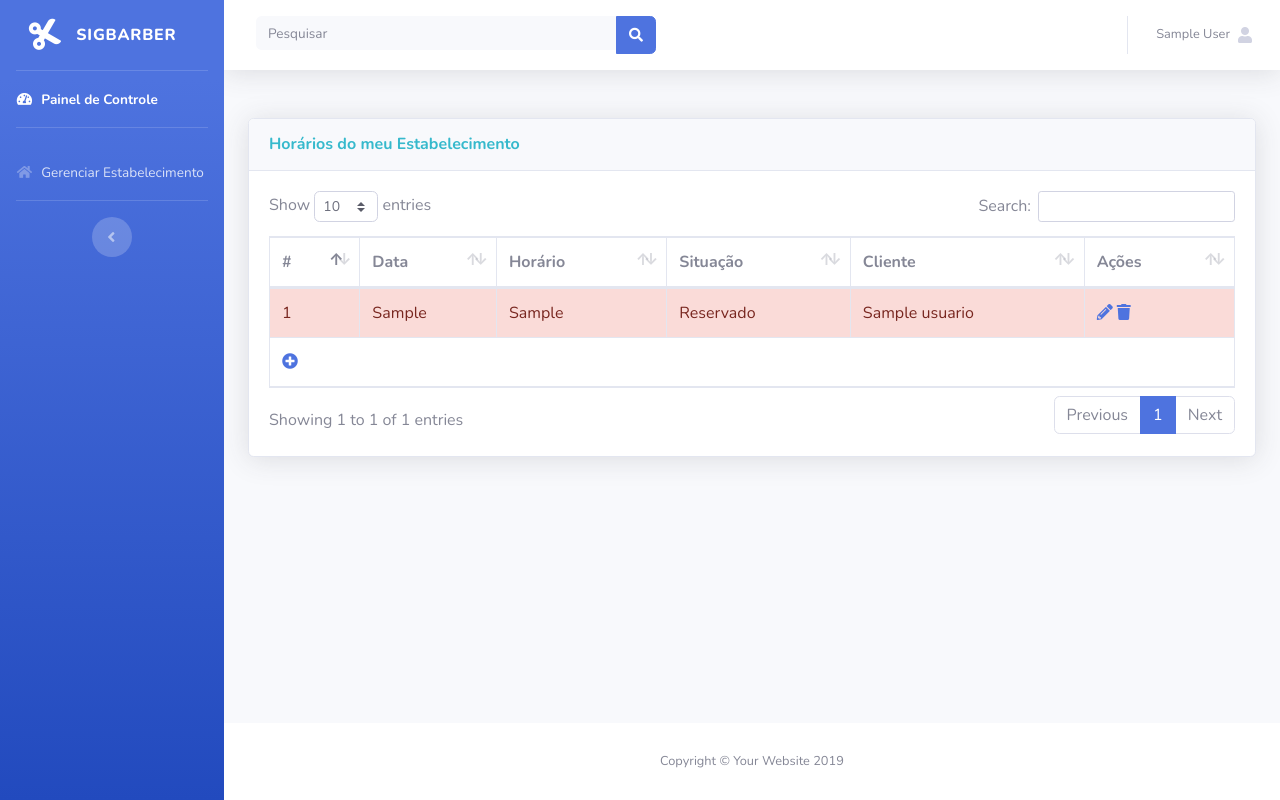
After one commit to alanIF/Sig_Barbearia, a PHP site: page /EST_listar.php in a window 1280 px wide. The commit adds this page. Run offline with PHP 8.4, Linux system fonts and the light colour scheme; the visitor is signed in with stand-in values (Sample User, id 1); tables that the repository leaves empty hold one stand-in row (values such as "Sample post").

Commit message:
Listar Horarios do Estabelecimento

```diff
--- /dev/null
+++ b/Controller/EstabelecimentoController.php
@@ -0,0 +1,20 @@
+<?php
+
+/*
+ * To change this license header, choose License Headers in Project Properties.
+ * To change this template file, choose Tools | Templates
+ * and open the template in the editor.
+ */
+
+/**
+ * Description of EstabelecimentoControllerr
+ *
+ * @author admin
+ */
+class EstabelecimentoController {
+    // lista os horários do estabelecimento do usuario
+    public function listar($id_usuario){
+        require_once './Model/Estabelecimento.php';
+        return listarHorarios($id_usuario);
+    }
+}
--- /dev/null
+++ b/EST_listar.php
@@ -0,0 +1,99 @@
+<?php
+    include("head.php");
+?>
+
+        <!-- Begin Page Content -->
+        <div class="container-fluid">
+
+          <!-- Page Heading -->
+          <div class="d-sm-flex align-items-center justify-content-between mb-4">
+          </div>
+
+
+
+
+          <!-- Content Row -->
+          <div class="row">
+
+            <!-- Content Column -->
+            <div class="col-lg-12 mb-6">
+
+              <!-- Project Card Example -->
+              <div class="card shadow mb-4">
+                <div class="card-header py-3">
+                  <h6 class="m-0 font-weight-bold text-info">Horários do meu Estabelecimento</h6>
+                </div>
+                <div class="card-body">
+                    <div class="table-responsive">
+                <table class="table table-bordered" id="dataTable" width="100%" cellspacing="0">
+                  <thead>
+                    <tr>
+                      <th>#</th>
+                      <th>Data</th>
+                      <th>Horário</th>
+                      <th>Situação</th>
+                      <th>Cliente</th>
+                      <th>Ações</th>
+                    </tr>
+                  </thead>
+                  <tfoot>
+                    <tr>
+                        <th colspan="6"><a href="EST_cadastrar.php"><i class="fa fa-plus-circle"></i></a></th>
+
+                    </tr>
+                  </tfoot>
+                  <tbody>
+                    <?php
+                        require_once './Controller/EstabelecimentoController.php';
+                        $objControl = new EstabelecimentoController();
+                        $dados=$objControl->listar($_SESSION['id_usuario']);
+                        $tamanho = count($dados);
+                        if ($tamanho > 0) {
+                        for ($i = 0; $i < $tamanho; $i++) {
+                                    if($dados[$i]['situacao']==0){
+                                        echo "<tr class='alert alert-success'>";
+                                        $situacao="Disponível";
+                                    }else{
+                                       echo "<tr class='alert alert-danger'>";
+                                        $situacao="Reservado";
+                                    }
+
+                                    echo"<td>" . $dados[$i]['id'] . "</td>";
+
+                                    echo"<td>" . $dados[$i]['dia'] . "</td>";
+                                    echo"<td>" . $dados[$i]['horario'] . "</td>";
+                                    echo"<td>" . $situacao . "</td>";
+                                    if($dados[$i]['cliente']==NULL){
+                                    echo"<td>Horário ainda não foi reservado!</td>";
+
+                                    }else{
+                                        echo"<td>" . $dados[$i]['cliente'] . "</td>";
+
+                                    }
+                                    echo"<td>  <a href=EST_editar.php?id=" . $dados[$i]['id'] . "><i class='fa fa-pencil-alt' title='Editar horário'  aria-hidden='true'></i></a>
+                                      <a onclick='return confirmar();' href=EST_excluir.php?id=" . $dados[$i]['id'] . "><i class='fa fa-trash' title='Excluir horário'  aria-hidden='true'></i></a></td></tr>";
+
+                        }
+
+                        }
+                    ?>
+                  </tbody>
+                </table>
+              </div>
+                </div>
+              </div>
+
+
+
+            </div>
+
+
+          </div>
+
+        </div>
+        <!-- /.container-fluid -->
+
+     <?php
+        include("footer.php");
+
+     ?>
--- /dev/null
+++ b/Model/Estabelecimento.php
@@ -0,0 +1,21 @@
+<?php
+
+function listarHorarios($id_usuario){
+    require_once 'connect.php';
+    $conn = F_conect();
+    $result = mysqli_query($conn, "Select h.id id,h.dia dia,h.horario horario,h.situacao situacao,(Select nome from usuario where id=h.id_cliente) cliente from horario h, estabelecimento e,usuario u where h.id_estabelecimento=e.id and e.id_usuario=u.id and u.id='".$id_usuario."'");
+    $i = 0;
+    $horarios= array();
+    if (mysqli_num_rows($result)) {
+        while ($row = $result->fetch_assoc()) {
+                $horarios[$i]['id'] = $row['id'];
+                $horarios[$i]['dia'] = $row['dia'];
+                $horarios[$i]['horario'] = $row['horario'];
+                $horarios[$i]['situacao'] = $row['situacao'];
+                $horarios[$i]['cliente'] = $row['cliente'];
+                $i++;
+            }
+        }
+   $conn->close();
+   return $horarios;
+}
--- a/Model/Usuario.php
+++ b/Model/Usuario.php
@@ -10,13 +10,14 @@ function logar($email, $senha) {
 
         while ($row = $result->fetch_assoc()) {
             $id_usuario = $row["id"];
-            $admin=$row['tipo'];
+            $tipo=$row['tipo'];
             $nome=$row['nome'];
         }
         //fim teste
         $_SESSION['nome']=$nome;
         $_SESSION['usuario'] = $email;
         $_SESSION['id_usuario'] = $id_usuario;
+        $_SESSION['tipo']=$tipo;
         $_SESSION['ativo'] = true;
 
 
--- a/Model/connect.php
+++ b/Model/connect.php
@@ -37,8 +37,8 @@ window.location.href = 'javascript:window.history.go(-1);';
 
     }
     function permissao(){
-    if($_SESSION['permissao']==1){
-        return TRUE;
+    if($_SESSION['tipo']==1){
+        return 1;
     }
-    return FALSE;
+    return 2;
 }
--- a/db/bd_ge.sql
+++ b/db/bd_ge.sql
@@ -19,7 +19,6 @@ create table usuario(
 	observacao tabela horario
 	situacao =0 - Horario Livre
 	situacao = 1 - Horario Reservado
-	situacao = 2 - Horario Confirmado
 
 **/
 
@@ -37,7 +36,7 @@ create table horario(
 	id int auto_increment not null,
 	dia text ,
 	horario text,
-	situacao text,
+	situacao int,
 	id_estabelecimento int not null,
 	id_cliente int,
 	primary key(id),
--- a/footer.php
+++ b/footer.php
@@ -52,12 +52,11 @@
   <script src="js/sb-admin-2.min.js"></script>
 
   <!-- Page level plugins -->
-  <script src="vendor/chart.js/Chart.min.js"></script>
+  <script src="vendor/datatables/jquery.dataTables.min.js"></script>
+  <script src="vendor/datatables/dataTables.bootstrap4.min.js"></script>
 
   <!-- Page level custom scripts -->
-  <script src="js/demo/chart-area-demo.js"></script>
-  <script src="js/demo/chart-pie-demo.js"></script>
-
+  <script src="js/demo/datatables-demo.js"></script>
 </body>
 
 </html>
--- a/head.php
+++ b/head.php
@@ -4,7 +4,7 @@
         require_once './Controller/UsuarioController.php';
         $objControl = new UsuarioController();
         $objControl->verificarlogin();
-
+        $tipo=  permissao();
 
     ?>
 <html lang="pt-bR">
@@ -25,7 +25,18 @@
 
   <!-- Custom styles for this template-->
   <link href="css/sb-admin-2.min.css" rel="stylesheet">
-
+  <link href="vendor/datatables/dataTables.bootstrap4.min.css" rel="stylesheet">
+    <script type="text/javascript">
+      function confirmar(){
+        // só permitirá o envio se o usuário responder OK
+        var resposta = window.confirm("Deseja mesmo" +
+                       " excluir este registro?");
+        if(resposta)
+          return true;
+        else
+          return false;
+      }
+    </script>
 </head>
 
 <body id="page-top">
@@ -66,12 +77,24 @@
 
 
 
-
-      <li class="nav-item">
+      <?php
+        if($tipo==1){
+            echo ' <li class="nav-item">
+        <a class="nav-link" href="EST_listar.php">
+          <i class="fas fa-fw fa-home"></i>
+          <span>Gerenciar Estabelecimento</span></a>
+      </li>
+';
+        }
+        if($tipo==2){
+            echo ' <li class="nav-item">
         <a class="nav-link" href="charts.html">
           <i class="fas fa-fw fa-clock"></i>
-          <span>Horários</span></a>
-      </li>
+          <span>Meus Horários Reservados</span></a>
+      </li>';
+        }
+      ?>
+
 
       <!-- Divider -->
       <hr class="sidebar-divider d-none d-md-block">
```
Also changed, not shown: nbproject/private/private.xml (+1 -7 lines).
